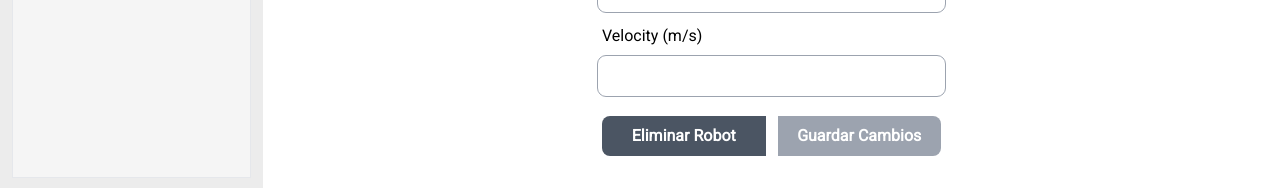
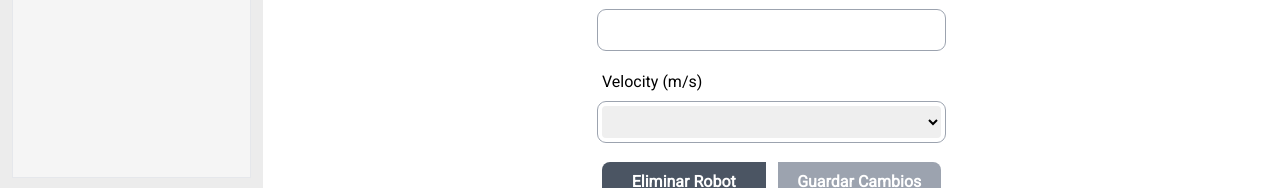
Before and after one commit to Astrovik3/front-integracion, a Next.js app: page /robots in a window 1280 px wide. Shown: the part 610-798 px from the top of the page. Built offline with nearby package versions, Linux system fonts and the light colour scheme; no server answers.

Commit message:
Mensaje al eda y editar status del robot

```diff
--- a/src/app/networking/endpoints/robots.js
+++ b/src/app/networking/endpoints/robots.js
@@ -37,11 +37,16 @@ export const postRobot = async function (robot) {
   .then(res=> res.json())
 }
 
-export const updateRobot = async function (robot) {
+export const updateRobot = async function (robot, prevStatus) {
+  const body = {
+    robot: robot,
+    user: 'Manny',
+    previousRobotStatus: prevStatus
+  }
   return await fetch(robotURL + `/${robot.id}`, {
     method: 'PATCH',
     mode: 'cors',
-    body: JSON.stringify(robot),
+    body: JSON.stringify(body),
     headers: {
       'Accept': 'application/json',
       'Content-Type': 'application/json',
--- a/src/app/robots/CreateRobotForm.js
+++ b/src/app/robots/CreateRobotForm.js
@@ -43,7 +43,8 @@ function CreateRobotForm({handleCont}) {
             type: type,
             battery: battery,
             batteryConsumption: batteryConsumption,
-            velocity: velocity
+            velocity: velocity,
+            robotStatus: 'AVAILABLE'
         };
     }
 
--- a/src/app/robots/EditRobotForm.js
+++ b/src/app/robots/EditRobotForm.js
@@ -42,6 +42,7 @@ function EditRobotForm({selectedBot, setSelectedBot, handleCont}) {
     };
 
     const [velocity, setVelocity] = useState(undefined);
+    const [robotStatus, setStatus] = useState('');
 
     const [disabled, setDisabled] = useState(true);
     const [deleteDisabled, setDeleteDisabled] = useState(false);
@@ -65,12 +66,13 @@ function EditRobotForm({selectedBot, setSelectedBot, handleCont}) {
         setBattery(parseFloat(selectedBot.battery));
         setConsumption(parseFloat(selectedBot.batteryConsumption));
         setVelocity(selectedBot.velocity);
+        setStatus(selectedBot.robotStatus);
     },[selectedBot]);
 
     useEffect(() => {
-        setDisabled(selectedBot.id === '' || (name === selectedBot.name && type === selectedBot.type && battery === selectedBot.battery && batteryConsumption === selectedBot.batteryConsumption && velocity === selectedBot.velocity));
+        setDisabled(selectedBot.id === '' || (name === selectedBot.name && type === selectedBot.type && battery === selectedBot.battery && batteryConsumption === selectedBot.batteryConsumption && velocity === selectedBot.velocity && robotStatus === selectedBot.robotStatus));
         setDeleteDisabled(selectedBot.id === '')
-    },[name, type, battery, batteryConsumption, velocity]);
+    },[name, type, battery, batteryConsumption, velocity, robotStatus]);
 
     function getRobot() {
         return {
@@ -79,7 +81,8 @@ function EditRobotForm({selectedBot, setSelectedBot, handleCont}) {
             type: type,
             battery: battery,
             batteryConsumption: batteryConsumption,
-            velocity: velocity
+            velocity: velocity,
+            robotStatus: robotStatus
         };
     }
 
@@ -87,7 +90,7 @@ function EditRobotForm({selectedBot, setSelectedBot, handleCont}) {
         setDisabled(true);
         setDeleteDisabled(true);
         const robot = getRobot();
-        updateRobot(robot)
+        updateRobot(robot, selectedBot.robotStatus)
             .then(res=> {
                 setOpenAlert(true)
                 handleCont();
@@ -102,9 +105,15 @@ function EditRobotForm({selectedBot, setSelectedBot, handleCont}) {
             .then(res => {
                 handleCloseModal();
                 handleCont();
-                setSelectedBot({id: '', name: '', type: '', velocity: undefined, battery: undefined, batteryConsumption: undefined});
+                setSelectedBot({id: '', name: '', type: '', velocity: undefined, battery: undefined, batteryConsumption: undefined, robotStatus: ''});
             });
     }
+
+    const posibleStatus = [
+        'AVAILABLE',
+        'BROKEN',
+        '...'
+    ]
 
     return (
         <div className='flex flex-col w-4/12'>
@@ -127,6 +136,15 @@ function EditRobotForm({selectedBot, setSelectedBot, handleCont}) {
 
             <label className='block mb-3 font-[500]'>Velocity (m/s)</label>
             <input className='w-full h-8 mb-6 rounded outline outline-[1px] outline-gray-400 outline-offset-4 p-2' type='number' name='velocityRobot' value={velocity} onChange={e=>{setVelocity(e.target.value)}}/>
+
+            <label className='block mb-3 font-[500]'>Velocity (m/s)</label>
+            <select className='w-full h-8 mb-6 rounded outline outline-[1px] outline-gray-400 outline-offset-4 p-2' name='statusRobot'
+            onSelect={e=> setStatus(e.target.value)}
+            >
+                { posibleStatus.forEach(elm => {
+                    <option value= {elm}>{elm}</option>
+                })}
+            </select>
 
             <div className='flex flex-row justify-between space-x-3'>
                 <button
--- a/src/app/robots/page.js
+++ b/src/app/robots/page.js
@@ -11,7 +11,7 @@ export default function RobotsPage() {
     const [robots, setRobots] = useState([]);
     const [editMode, setMode] = useState(true);
     const [selectedBot, setSelectedBot] = useState(
-            {id: '', name: '', type: '', velocity: undefined, battery: undefined, batteryConsumption: undefined}
+            {id: '', name: '', type: '', velocity: undefined, battery: undefined, batteryConsumption: undefined, robotStatus: ''}
         );
     const [searchedRobots, setSearchedRobots] = useState([]);
 
```
